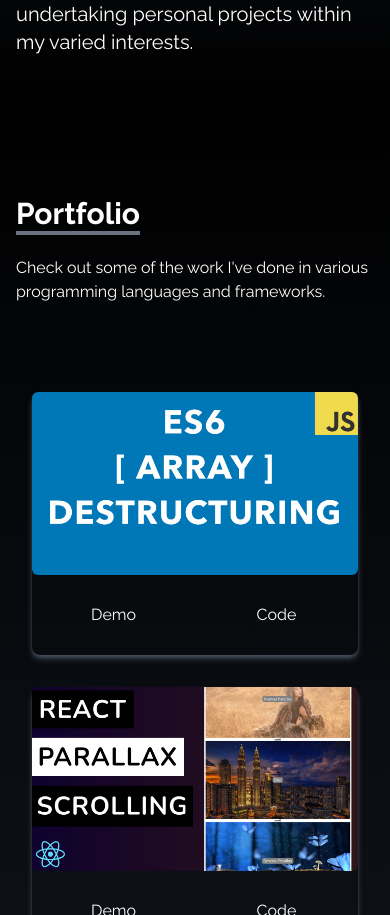
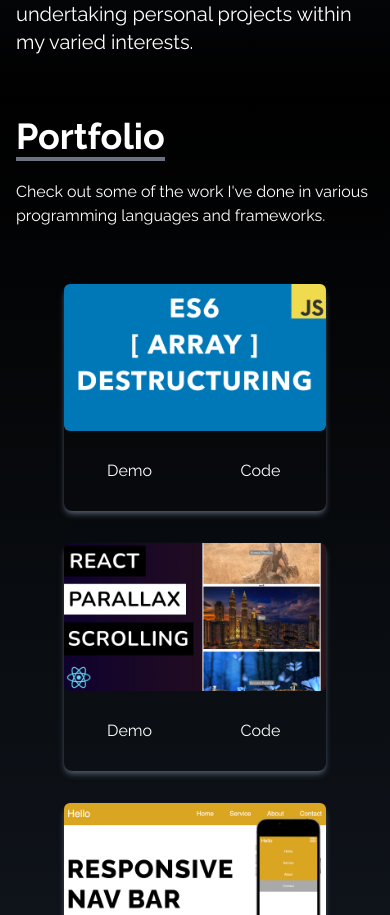
Before and after one commit to jthierry88/portfolio-site, a React (Create React App) app: page / in a window 390 px wide. Shown: the part 1588-2503 px from the top of the page. Built offline with nearby package versions, Linux system fonts and the light colour scheme; the HTML template or start-up script is replaced by a standard one.

Commit message:
Fix portfolio section

```diff
--- a/src/components/Portfolio.jsx
+++ b/src/components/Portfolio.jsx
@@ -37,11 +37,11 @@
   return (
     <div
       name="portfolio"
-      className="bg-gradient-to-b from-black to-gray-800 w-full text-white"
+      className="bg-gradient-to-b from-black to-gray-800 w-full text-white md:h-screen"
     >
-      <div className="max-w-screen-2xl p-4 mx-auto flex flex-col justify-center w-full">
-        <div className="pb-16 pt-20">
-          <p className="text-3xl font-bold inline border-b-4 border-gray-500">
+      <div className="max-w-screen-2xl p-4 mx-auto flex flex-col justify-center w-full h-full">
+        <div className="pb-8">
+          <p className="text-4xl font-bold inline border-b-4 border-gray-500">
             Portfolio
           </p>
           <p className="py-6">
@@ -50,7 +50,7 @@
           </p>
         </div>
 
-        <div className="grid grid-cols-1 sm:grid-cols-2 md:grid-cols-3 gap-8 px-4 md:px-0">
+        <div className="grid sm:grid-cols-2 md:grid-cols-3 gap-8 px-12 sm:px-0">
           {portfolios.map(({ id, src }) => (
             <div key={id} className="shadow-md shadow-gray-600 rounded-lg">
               <img
@@ -59,10 +59,10 @@
                 className="rounded-md duration-200 hover:scale-105"
               />
               <div className="flex items-center justify-center">
-                <button className="w-full sm:w-1/2 px-6 py-3 m-4 duration-200 hover:scale-105">
+                <button className="w-1/2 px-6 py-3 m-4 duration-200 hover:scale-105">
                   Demo
                 </button>
-                <button className="w-full sm:w-1/2 px-6 py-3 m-4 duration-200 hover:scale-105">
+                <button className="w-1/2 px-6 py-3 m-4 duration-200 hover:scale-105">
                   Code
                 </button>
               </div>
```
